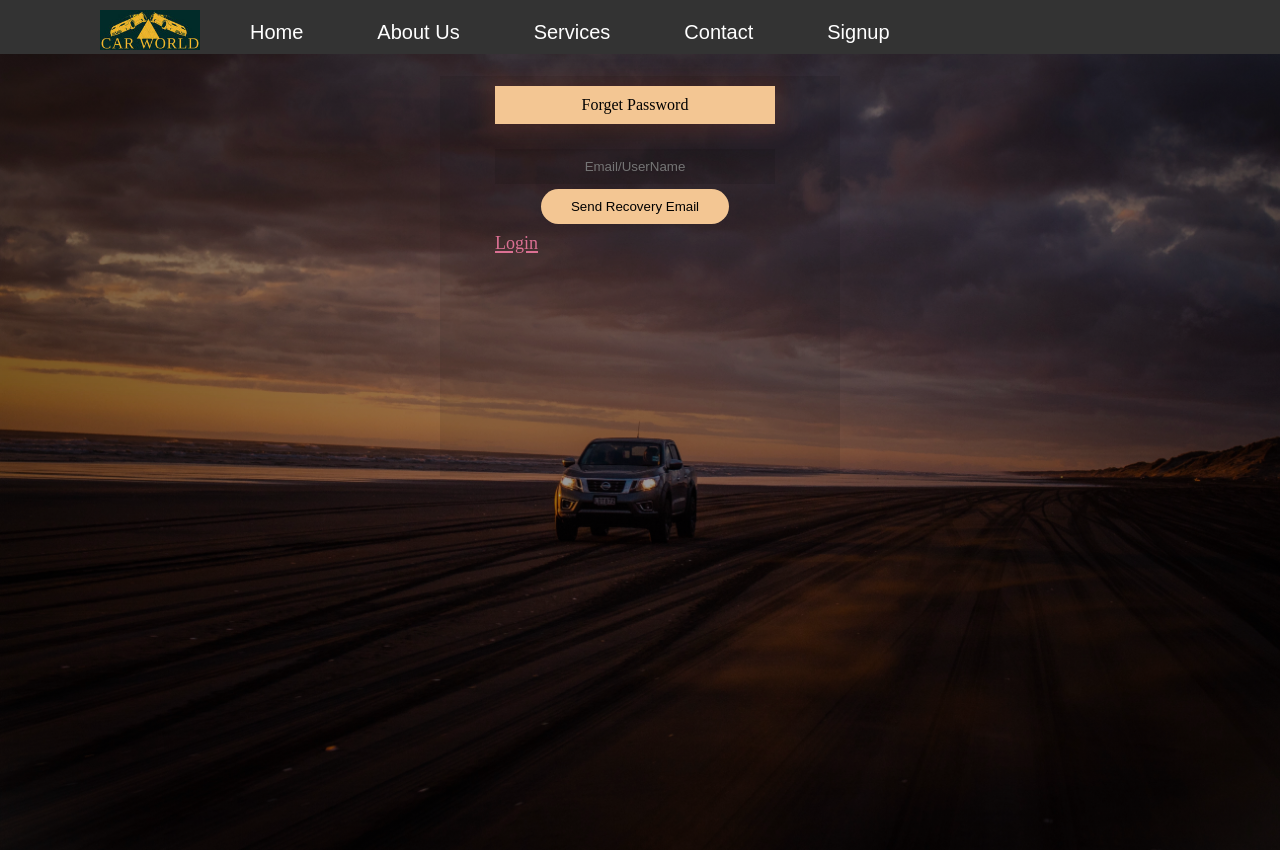
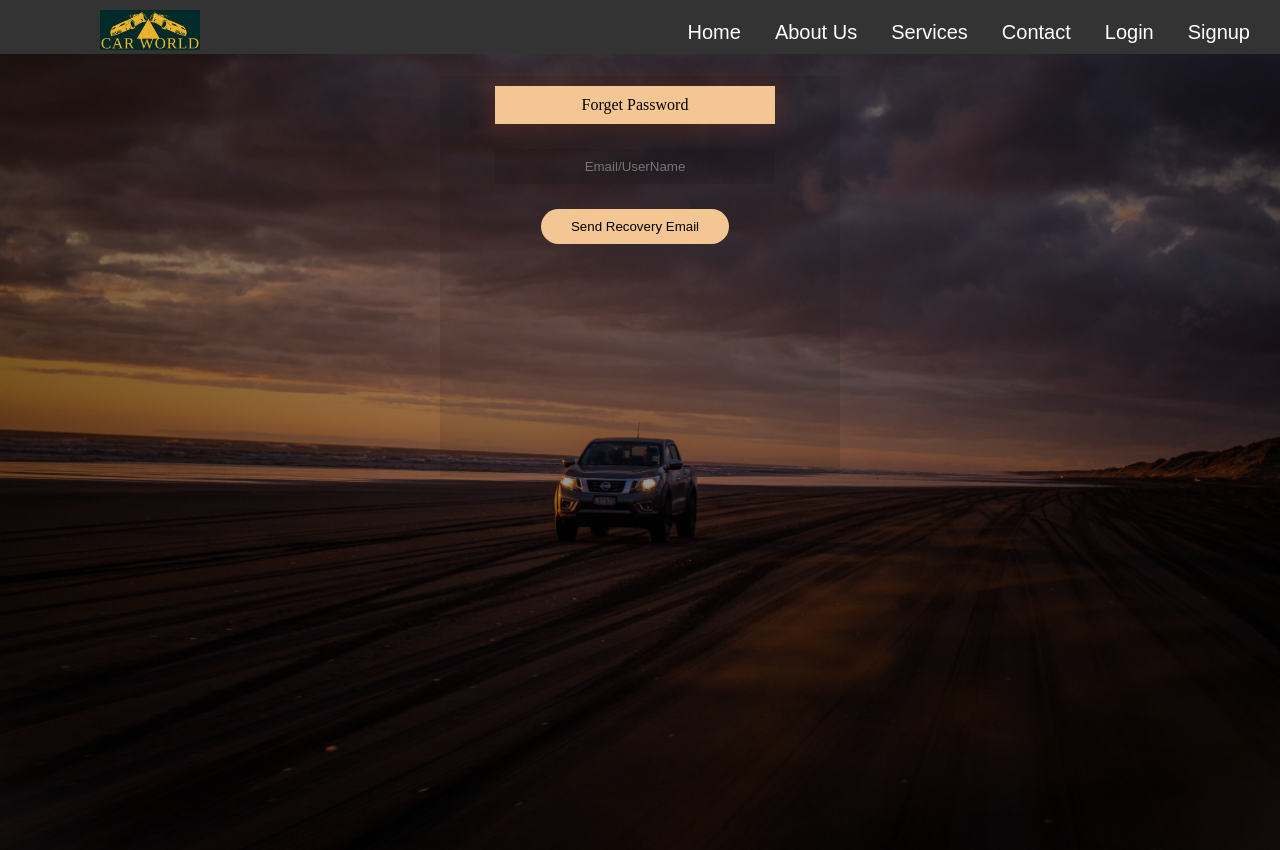
Before and after one commit to anatwariya/Demo_project, a Django app: page /car_world/forget_password/ in a window 1280 px wide. Run offline with Django 4.2, Linux system fonts and the light colour scheme.

Commit message:
updated html pages.

```diff
--- a/projectMainApp/static/css_files/home.css
+++ b/projectMainApp/static/css_files/home.css
@@ -13,16 +13,16 @@
 }
 .full-page
 {
-    height: 100%;
-	width: 100%;
+    height: auto;
+    min-height: 100%;
+	width: auto;
+	min-width: 100%;
     padding-top: 50px;
 	background-image: linear-gradient(rgba(0,0,0,0.4),rgba(0,0,0,0.4)),url(../images/background_img.jpg);
 	background-attachment: fixed;
     background-position: 0px 0px;
 	background-size: cover;
 	position: absolute;
-    -webkit-background-size: cover;
-    -moz-background-size: cover;
 }
 .navbar
 {
@@ -34,13 +34,14 @@
     align-items: center;
     padding: 0px;
     padding-left: 50px;
-    padding-right: 30px;
+    padding-right: 50px;
     padding-top: 10px;
 }
 nav
 {
     flex: 1;
-    text-align: left;
+    text-align: right;
+    padding-right: 50px;
 }
 nav ul
 {
@@ -50,7 +51,7 @@ nav ul
 nav ul li
 {
     display: inline-block;
-    margin-right: 70px;
+    margin-right: 30px;
 }
 nav ul li a
 {
@@ -135,6 +136,7 @@ a
 	cursor: pointer;
 	display: block;
 	margin: auto;
+	margin-top: 20px;
 	background: #F3C693;
 	border: 0;
 	outline: none;
--- a/projectMainApp/templates/forget_password.html
+++ b/projectMainApp/templates/forget_password.html
@@ -18,6 +18,7 @@
         <li><a href='#'>About Us</a></li>
         <li><a href='#'>Services</a></li>
         <li><a href='#'>Contact</a></li>
+        <li><a href="{% url 'login' %}" style="width:auto;">Login</a></li>
         <li><a href="{% url 'signup' %}" style="width:auto;">Signup</a></li>
       </ul>
     </nav>
@@ -38,7 +39,6 @@
       {% endif %}
       <input type='email' class='input-field' placeholder='Email/UserName' required id="email_username" name="email_username">
       <button type='submit' class='submit-btn'>Send Recovery Email</button>
-      <a href="{% url 'login' %}"><font size="4">Login</font></a>
     </form>
   </div>
 </div>
--- a/projectMainApp/templates/home_page.html
+++ b/projectMainApp/templates/home_page.html
@@ -19,6 +19,7 @@
             <li><a href='#'>Services</a></li>
             <li><a href='#'>Contact</a></li>
             <li><a href="{% url 'login' %}" style="width:auto;">Login</a></li>
+            <li><a href="{% url 'signup' %}" style="width:auto;">Signup</a></li>
           </ul>
         </nav>
       </div>
```
Also changed, not shown: db.sqlite3.
